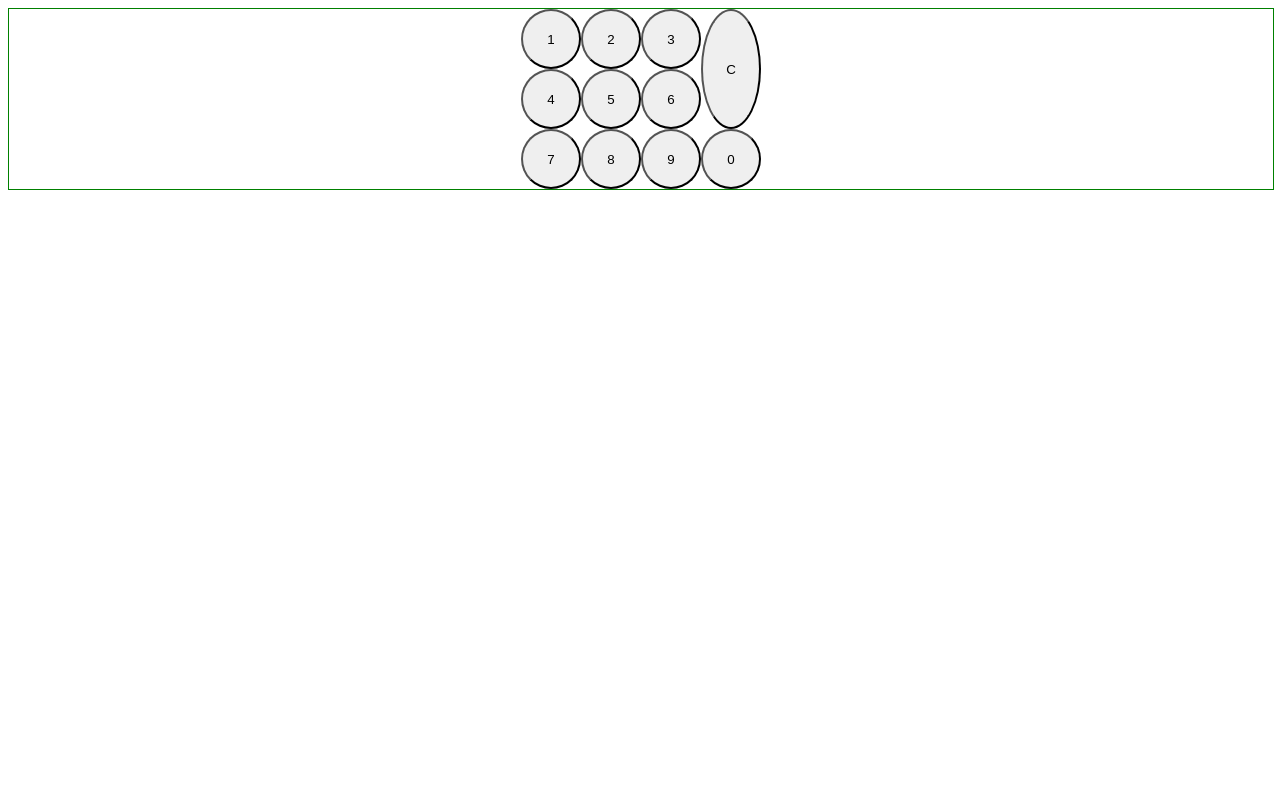
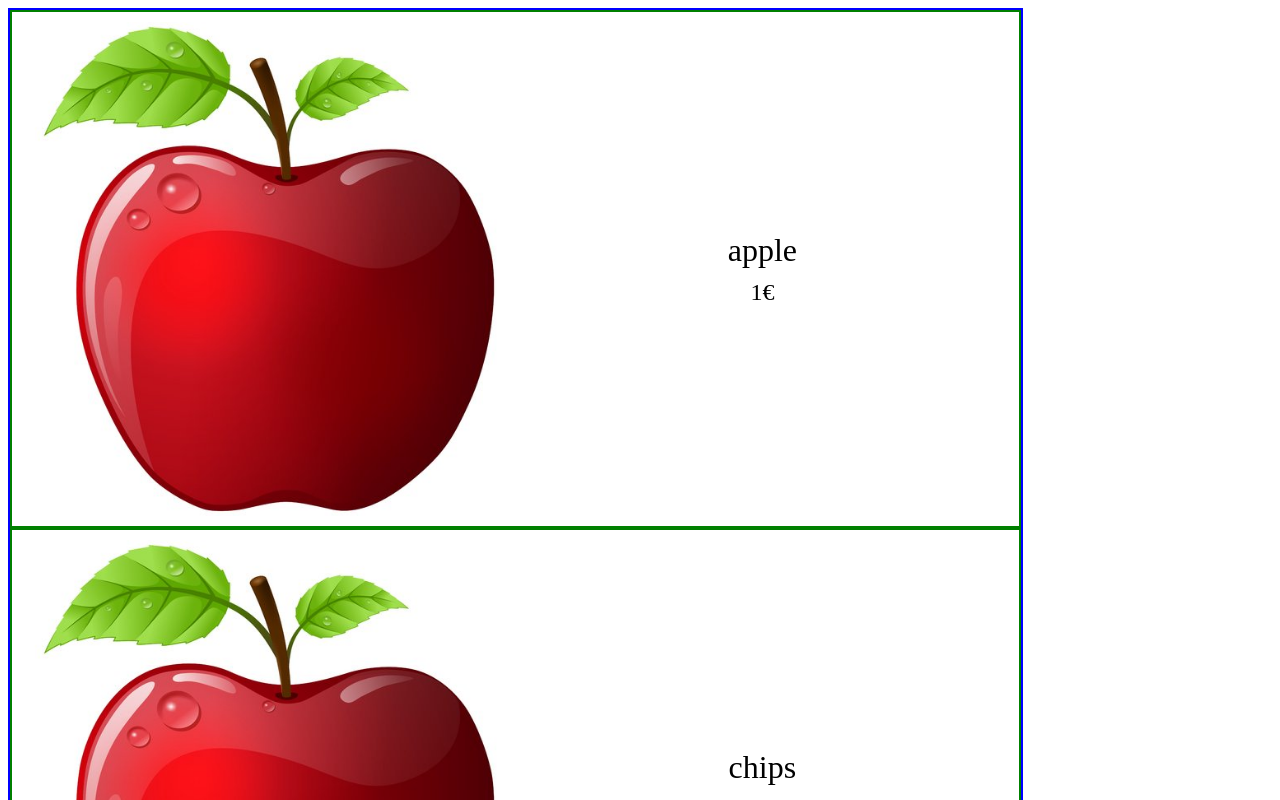
Before and after one commit to KristinaBrak/vending-machine, a React (Create React App) app: page / in a window 1280 px wide. Shown: the top 800 px of the page. Built offline with nearby package versions, Linux system fonts and the light colour scheme.

Commit message:
products section

```diff
--- a/src/components/vending-machine/VendingMachine.tsx
+++ b/src/components/vending-machine/VendingMachine.tsx
@@ -1,12 +1,12 @@
 import React from "react";
 import ControlPanelConteiner from "./control-panel/ControlPanelConteiner";
-import Products from "./products/Products";
+import ProductListContainer from "./products/ProductListContainer";
 
 const VendingMachine = () => {
   return (
     <div style={{ width: "100%", display: "flex", flexDirection: "column" }}>
-      <ControlPanelConteiner />
-      {/* <Products /> */}
+      {/* <ControlPanelConteiner /> */}
+      <ProductListContainer />
     </div>
   );
 };
--- /dev/null
+++ b/src/components/vending-machine/products/ProductListContainer.tsx
@@ -0,0 +1,17 @@
+import React from "react";
+import { useSelector } from "react-redux";
+import { productsSelector } from "../../../redux-store/vending-machine/vendingMachine.selector";
+import ProductContainer from "./product/ProductContainer";
+
+const ProductListContainer = () => {
+  const products = useSelector(productsSelector);
+  return (
+    <div style={{ width: "80%", border: "2px solid blue" }}>
+      {products.map((product) => (
+        <ProductContainer product={product} />
+      ))}
+    </div>
+  );
+};
+
+export default ProductListContainer;
--- /dev/null
+++ b/src/components/vending-machine/products/product/Image.tsx
@@ -0,0 +1,9 @@
+import styled from "styled-components";
+
+const Image = styled.img`
+  width: 50%;
+  height: 50%;
+  background-size: cover;
+`;
+
+export default Image;
--- /dev/null
+++ b/src/components/vending-machine/products/product/Info.tsx
@@ -0,0 +1,20 @@
+import styled from "styled-components";
+
+const Info = styled.div`
+  width: 50%;
+  display: flex;
+  flex-direction: column;
+  align-items: center;
+  align-self: center;
+  margin: 10px;
+
+  & .product-name {
+    font-size: 32px;
+    padding-bottom: 10px;
+  }
+
+  & .product-price {
+    font-size: 24px;
+  }
+`;
+export default Info;
--- /dev/null
+++ b/src/components/vending-machine/products/product/ProductContainer.tsx
@@ -0,0 +1,24 @@
+import React from "react";
+import { DELIMITER } from "../../../../consts";
+import { Product } from "../../../../redux-store/vending-machine/vendingMachine.slice";
+import Image from "./Image";
+import Info from "./Info";
+import ProductStyle from "./ProductStyle";
+
+interface Props {
+  product: Product;
+}
+
+const ProductContainer: React.FC<Props> = ({ product }) => {
+  return (
+    <ProductStyle>
+      <Image src={product.pictureURL} alt={product.name} />
+      <Info>
+        <div className="product-name">{product.name}</div>
+        <div className="product-price">{product.price / DELIMITER}€</div>
+      </Info>
+    </ProductStyle>
+  );
+};
+
+export default ProductContainer;
--- /dev/null
+++ b/src/components/vending-machine/products/product/ProductStyle.tsx
@@ -0,0 +1,11 @@
+import styled from "styled-components";
+
+const ProductStyle = styled.div`
+  display: flex;
+  align-items: center;
+  justify-content: center;
+  padding: 10px;
+  border: 2px solid green;
+`;
+
+export default ProductStyle;
--- /dev/null
+++ b/src/consts.ts
@@ -0,0 +1 @@
+export const DELIMITER = 100;
--- a/src/redux-store/vending-machine/vendingMachine.slice.ts
+++ b/src/redux-store/vending-machine/vendingMachine.slice.ts
@@ -1,7 +1,10 @@
 import { createSlice, PayloadAction } from "@reduxjs/toolkit";
+import apple from "../../images/apple.jpg";
 
-interface Product {
+export interface Product {
   name: string;
+  pictureURL: string;
+  price: number;
 }
 
 interface VendingMachine {
@@ -9,7 +12,11 @@ interface VendingMachine {
 }
 
 const initialState: VendingMachine = {
-  products: [{ name: "Apple" }, { name: "Chips" }],
+  products: [
+    { name: "apple", pictureURL: `${apple}`, price: 100 },
+    { name: "chips", pictureURL: `${apple}`, price: 250 },
+    { name: "cola", pictureURL: `${apple}`, price: 300 },
+  ],
 };
 
 const { reducer: vendingMachineReducer, actions } = createSlice({
```
Also changed, not shown: src/components/vending-machine/products/Products.tsx (deleted, +0 -12 lines), src/components/vending-machine/products/product/Product.tsx (deleted, +0 -7 lines), src/images/apple.jpg (added), 1 other file (tests, documents, lock files or other folders).
